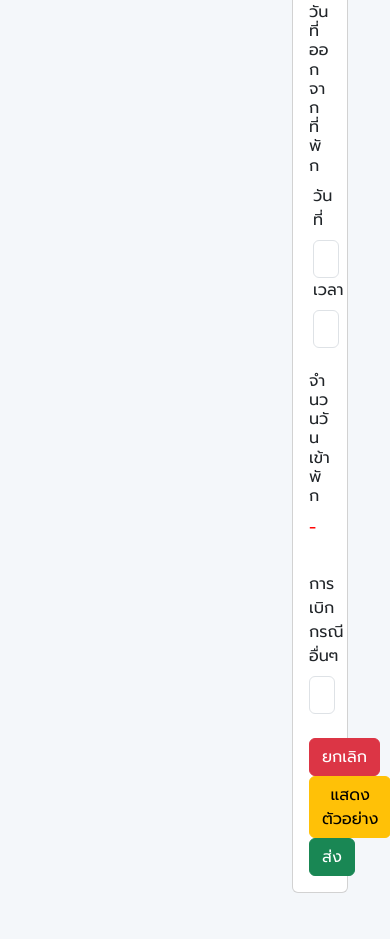
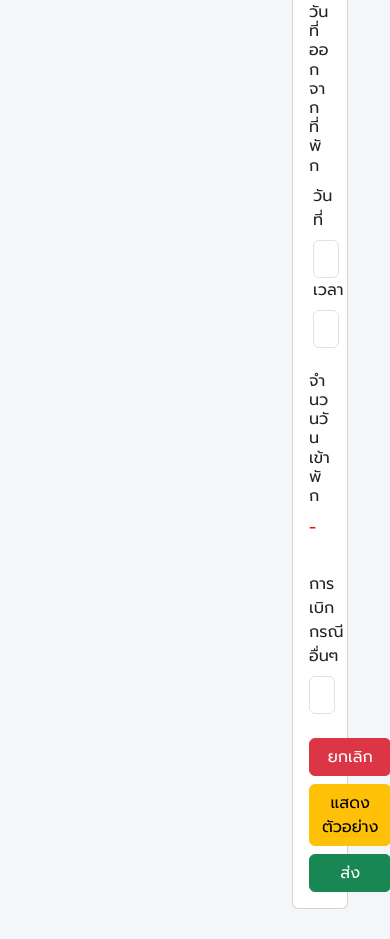
Before and after one commit to julnual/travel, a plain HTML site: page formuser.html in a window 390 px wide. Shown: the part 5185-6124 px from the top of the page. Drawn offline with nearby package versions, Linux system fonts and the light colour scheme.

Commit message:
Update formuser.html

```diff
--- a/formuser.html
+++ b/formuser.html
@@ -322,12 +322,13 @@
             <label for="etcReason" class="form-label">การเบิกกรณีอื่นๆ</label>
             <input type="text" class="form-control" id="etcReason" placeholder="ระบุรายละเอียด">
           </div>
+
           <!-- ปุ่มส่งข้อมูล -->
-        <div class="col-12 text-center mt-4">
-          <button class="btn btn-danger" type="reset">ยกเลิก</button>
-          <button class="btn btn-warning" type="button" onclick="previewForm()">แสดงตัวอย่าง</button>
-          <button class="btn btn-success" type="submit">ส่ง</button>
-        </div>
+          <div class="col-12 text-center mt-4 d-grid gap-2 d-md-flex justify-content-md-center">
+            <button class="btn btn-danger" type="reset">ยกเลิก</button>
+            <button class="btn btn-warning" type="button" onclick="previewForm()">แสดงตัวอย่าง</button>
+            <button class="btn btn-success" type="submit">ส่ง</button>
+          </div>
         </form>
       </div>
     </div>
```
